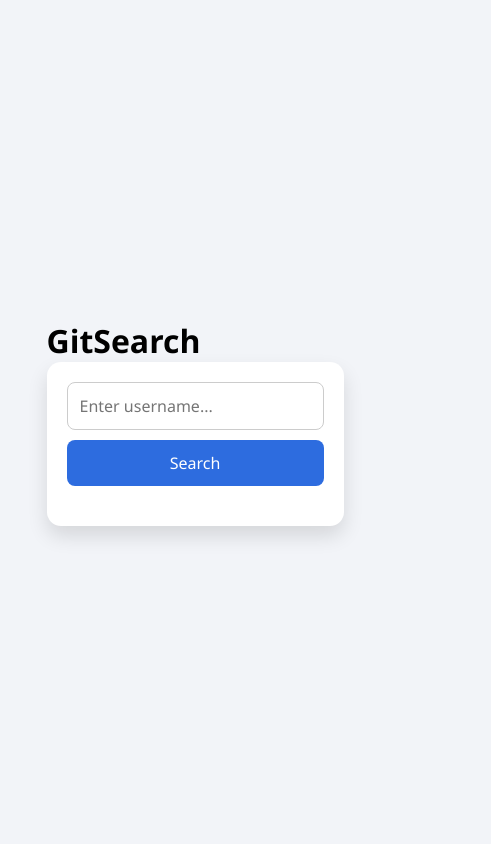
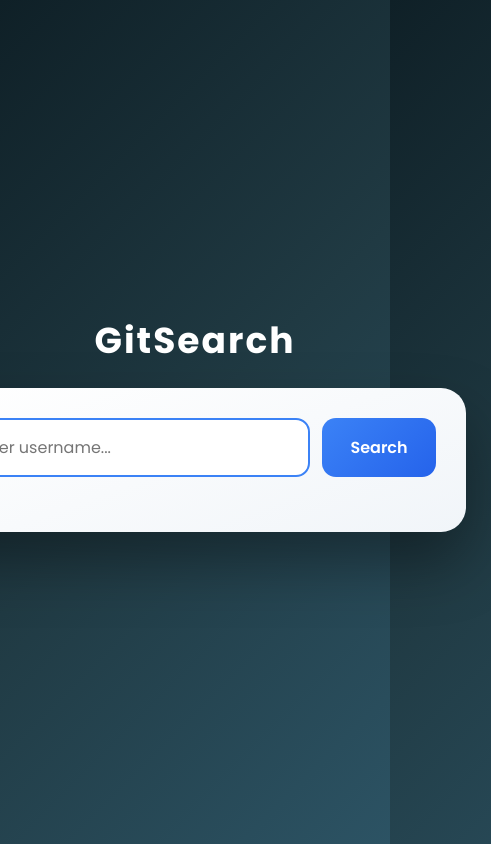
Before and after one commit to aru-shi2/react-mini-projects, a React (Vite) app in the folder GitSearch/: page / in a window 390 px wide. Shown: the whole page, 491 px wide, since content can reach past the window. Built offline with nearby package versions, Linux system fonts and the light colour scheme.

Commit message:
added css

```diff
--- a/GitSearch/src/App.css
+++ b/GitSearch/src/App.css
@@ -1,151 +1,214 @@
+@import url("https://fonts.googleapis.com/css2?family=Poppins:wght@300;400;500;600;700&display=swap");
+
 * {
   margin: 0;
   padding: 0;
   box-sizing: border-box;
-  font-family: "Segoe UI", Tahoma, Geneva, Verdana, sans-serif;
+  font-family: "Poppins", sans-serif;
 }
 
+
 body {
-  background: #f2f4f8;
-  min-height: 100vh;
+  width: 100vw;
+  height: 100vh;
+  overflow: hidden;
+  background: linear-gradient(135deg, #0f2027, #203a43, #2c5364);
   display: flex;
   justify-content: center;
   align-items: center;
 }
 
-/* Outer box */
+
 .box {
   width: 100%;
-  max-width: 850px;
-  padding: 20px;
+  height: 100%;
+  padding: 25px;
+  display: flex;
+  flex-direction: column;
+  align-items: center;
 }
 
-/* Card */
-.content {
-  background: #ffffff;
-  border-radius: 14px;
-  padding: 20px;
-  box-shadow: 0 10px 20px rgba(0, 0, 0, 0.12);
+
+.box h1 {
+  color: #ffffff;
+  font-size: 36px;
+  font-weight: 700;
+  letter-spacing: 2px;
+  margin-bottom: 20px;
 }
 
-/* Input */
+
+.content {
+  width: 100%;
+  max-width: 1100px;
+  height: calc(100% - 80px);
+  background: linear-gradient(160deg, #ffffff, #f1f5f9);
+  border-radius: 25px;
+  padding: 30px;
+  box-shadow: 0 30px 60px rgba(0, 0, 0, 0.35);
+  display: flex;
+  flex-direction: column;
+}
+
+
 .input {
   display: flex;
-  gap: 10px;
-  margin-bottom: 20px;
+  gap: 12px;
+  margin-bottom: 25px;
 }
 
 .input input {
   flex: 1;
-  padding: 12px;
-  border-radius: 8px;
-  border: 1px solid #ccc;
+  padding: 15px 18px;
+  border-radius: 14px;
+  border: 2px solid #3b82f6;
   font-size: 16px;
 }
 
+.input input:focus {
+  outline: none;
+  border-color: #1d4ed8;
+}
+
 .input button {
-  padding: 12px 20px;
-  border-radius: 8px;
+  padding: 15px 28px;
+  border-radius: 14px;
   border: none;
-  background: #2d6cdf;
-  color: #fff;
+  background: linear-gradient(135deg, #3b82f6, #2563eb);
+  color: #ffffff;
   font-size: 16px;
+  font-weight: 600;
   cursor: pointer;
+  transition: transform 0.2s;
 }
 
 .input button:hover {
-  background: #1f5ac7;
+  transform: scale(1.05);
 }
 
-/* Profile layout */
-.data > div {
+
+.data {
+  flex: 1;
   display: flex;
-  gap: 25px;
+  justify-content: center;
   align-items: center;
 }
 
-/* Image */
-.img img {
-  width: 160px;
-  height: 160px;
-  border-radius: 50%;
-  object-fit: cover;
-  border: 4px solid #2d6cdf;
+
+.data p {
+  font-size: 20px;
+  font-weight: 600;
 }
 
-/* Right content */
+
+.data p:has(*) {
+  color: red;
+}
+
+
+.data > div {
+  width: 100%;
+  height: 100%;
+  background: linear-gradient(135deg, #f8fafc, #e2e8f0);
+  border-radius: 20px;
+  padding: 30px;
+  display: flex;
+  gap: 40px;
+  align-items: center;
+}
+
+
+.img img {
+  width: 220px;
+  height: 220px;
+  border-radius: 50%;
+  border: 8px solid #2563eb;
+  object-fit: cover;
+  box-shadow: 0 15px 35px rgba(37, 99, 235, 0.4);
+}
+
+
 .data .content {
+  background: none;
   box-shadow: none;
   padding: 0;
+  height: auto;
   display: flex;
   flex-direction: column;
-  gap: 12px;
+  gap: 25px;
 }
 
-/* Name, username, bio */
+
 .name {
   display: flex;
   flex-direction: column;
   gap: 6px;
 }
 
-.name :nth-child(1) {
-  font-size: 24px;
+.name h2 {
+  font-size: 28px;
   font-weight: 700;
-  color: #222;
+  color: #0f172a;
 }
 
-.name :nth-child(2) {
-  font-size: 15px;
-  color: #2d6cdf;
+.username {
+  font-size: 16px;
+  color: #2563eb;
+  font-weight: 600;
 }
 
-.name :nth-child(3) {
-  font-size: 14px;
-  color: #555;
+.bio {
+  font-size: 15px;
+  color: #475569;
+  max-width: 500px;
 }
 
-/* Followers / Following / Repos */
+
 .follow {
   display: flex;
-  gap: 15px;
+  gap: 20px;
 }
 
 .follow span {
-  background: #eef3ff;
-  padding: 10px 14px;
-  border-radius: 10px;
-  font-weight: 600;
-  color: #333;
-  min-width: 90px;
+  background: linear-gradient(135deg, #22c55e, #16a34a);
+  color: #ffffff;
+  padding: 18px 24px;
+  border-radius: 18px;
+  font-weight: 700;
+  min-width: 140px;
   text-align: center;
+  box-shadow: 0 10px 30px rgba(34, 197, 94, 0.4);
 }
 
-/* Location */
-.location {
-  font-size: 14px;
-  color: #444;
-  font-weight: 500;
+.follow span:nth-child(2) {
+  background: linear-gradient(135deg, #f97316, #ea580c);
 }
 
-/* Responsive */
-@media (max-width: 600px) {
+.follow span:nth-child(3) {
+  background: linear-gradient(135deg, #a855f7, #7c3aed);
+}
+
+
+.location {
+  font-size: 15px;
+  color: #1e293b;
+  font-weight: 600;
+}
+
+
+@media (max-width: 900px) {
   .data > div {
     flex-direction: column;
     text-align: center;
   }
 
   .img img {
-    width: 130px;
-    height: 130px;
+    width: 160px;
+    height: 160px;
   }
 
   .follow {
     justify-content: center;
     flex-wrap: wrap;
   }
-
-  .input {
-    flex-direction: column;
-  }
 }
--- a/GitSearch/src/App.jsx
+++ b/GitSearch/src/App.jsx
@@ -13,7 +13,7 @@ function App() {
             setLoading(true)
             const data=await fetch(`https://api.github.com/users/${Username}`)
           if(data.status===404){
-            throw new Error("404 Not Found!!");
+            throw new Error("Not Found!!");
           }
           const res=await data.json()
           setDetails(res)
@@ -46,8 +46,17 @@ function App() {
                   <img src={Details.avatar_url} alt="" />
                 </div>
                 <div className="content">
-                  <div className="name"><h2>Name</h2>{Details.name} {Details.login} <h2>Bio</h2>{Details.bio}</div>
-                  <div className="follow"><h2>Followers</h2>{Details.followers} <h2>Following</h2>{Details.following} <h2>Repositories</h2>{Details.public_repos}</div>
+                  <div className="name">
+  <span>{Details.name}</span>
+  <span>@{Details.login}</span>
+  <span>{Details.bio}</span>
+</div>
+
+<div className="follow">
+  <span>Followers: {Details.followers}</span>
+  <span>Following: {Details.following}</span>
+  <span>Repos: {Details.public_repos}</span>
+</div>
                   <div className="location"><h2>Location</h2>{Details.location}</div>
                 </div>
               </div>
```
